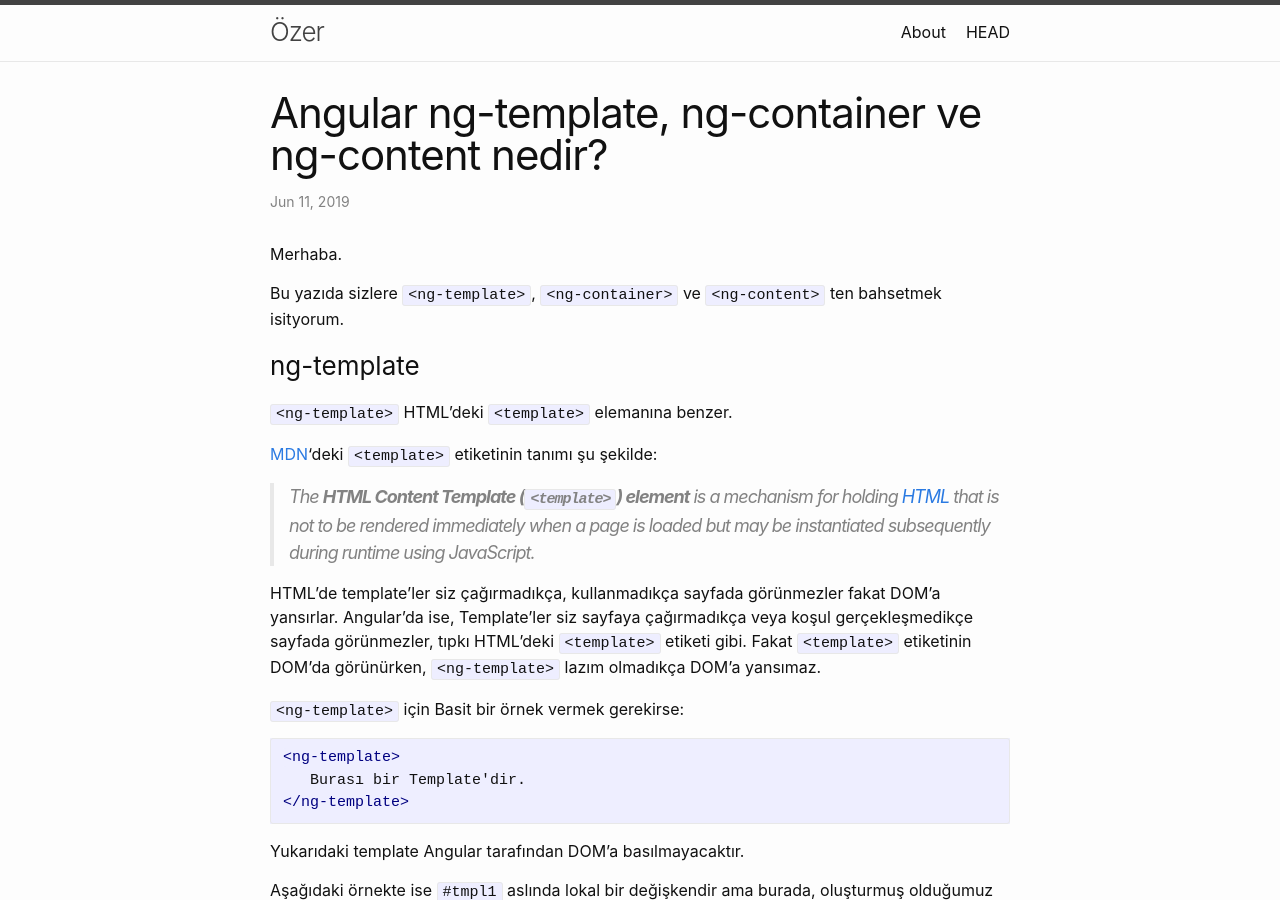
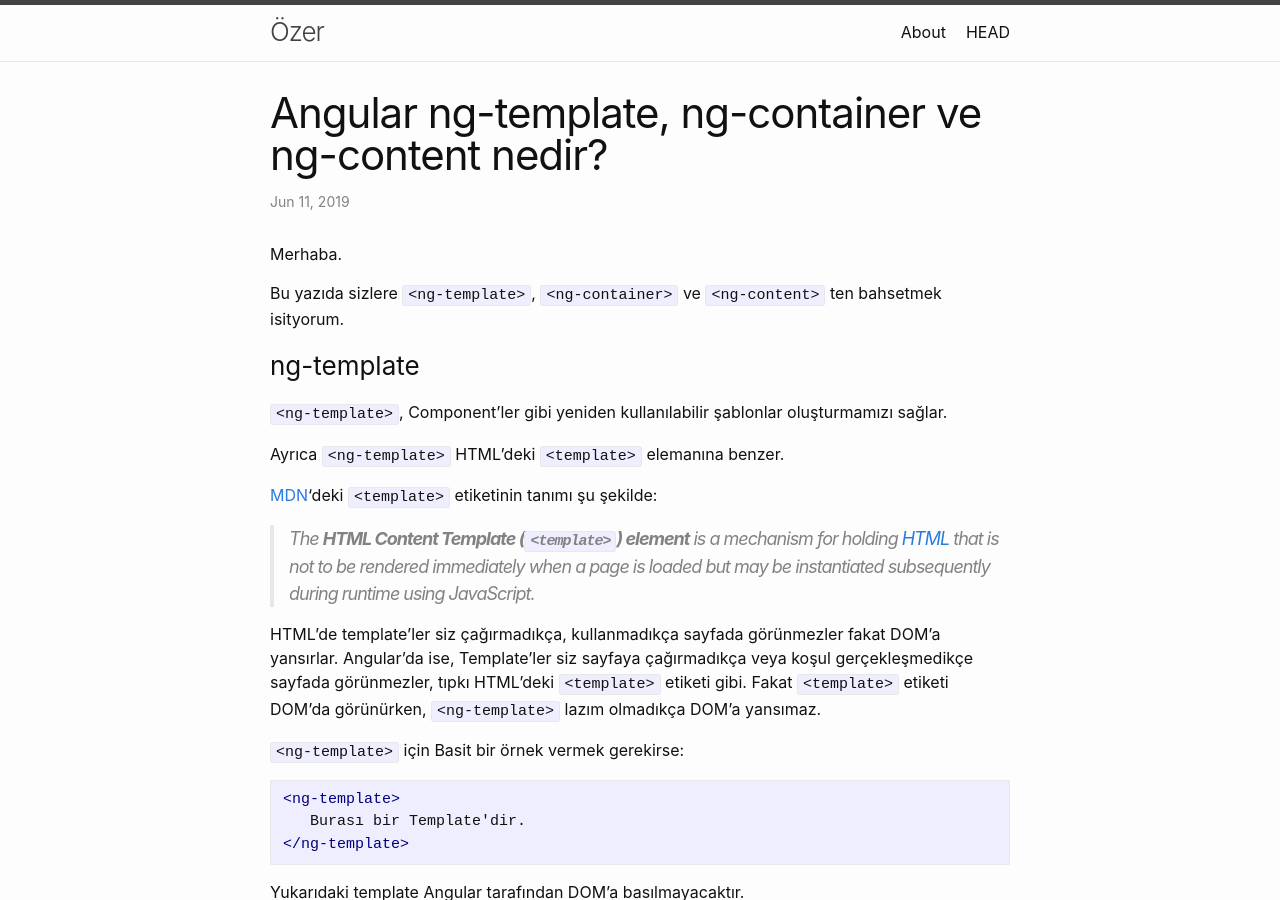
Before and after one commit to ozergul/ozergul.github.io, a Jekyll site: the page built from _posts/2019-06-11-angular-ng-template-ng-container-ng-content.md, in a window 1280 px wide and 900 px high. Built offline with Jekyll 4.4.1, drawn with Linux system fonts in a browser that asks for light colours.

Commit message:
Update 2019-06-11-angular-ng-template-ng-container-ng-content.md

````diff
--- a/_posts/2019-06-11-angular-ng-template-ng-container-ng-content.md
+++ b/_posts/2019-06-11-angular-ng-template-ng-container-ng-content.md
@@ -11,14 +11,16 @@ Bu yazıda sizlere `<ng-template>`, `<ng-container>` ve `<ng-content>` ten bahse
 
 ### ng-template
 
-`<ng-template>` HTML'deki `<template>` elemanına benzer.
+`<ng-template>`, Component'ler gibi yeniden kullanılabilir şablonlar oluşturmamızı sağlar.
+
+Ayrıca `<ng-template>` HTML'deki `<template>` elemanına benzer.
 
 [MDN](https://developer.mozilla.org/en-US/docs/Web/HTML/Element/template)'deki `<template>` etiketinin tanımı şu şekilde:
 
 > The **HTML Content Template (`<template>`) element** is a mechanism for holding [HTML](https://developer.mozilla.org/en-US/docs/Glossary/HTML "HTML: HTML (HyperText Markup Language) is a descriptive language that specifies webpage structure.") that is not to be rendered immediately when a page is loaded but may be instantiated subsequently during runtime using JavaScript.
 
 HTML'de template'ler siz çağırmadıkça, kullanmadıkça sayfada görünmezler fakat DOM'a yansırlar.
-Angular'da ise, Template'ler siz sayfaya çağırmadıkça veya koşul gerçekleşmedikçe sayfada görünmezler, tıpkı HTML'deki `<template>` etiketi gibi. Fakat `<template>` etiketinin DOM'da görünürken, `<ng-template>` lazım olmadıkça DOM'a yansımaz.
+Angular'da ise, Template'ler siz sayfaya çağırmadıkça veya koşul gerçekleşmedikçe sayfada görünmezler, tıpkı HTML'deki `<template>` etiketi gibi. Fakat `<template>` etiketi DOM'da görünürken, `<ng-template>` lazım olmadıkça DOM'a yansımaz.
 
 `<ng-template>` için Basit bir örnek vermek gerekirse:
 ``` html
````
